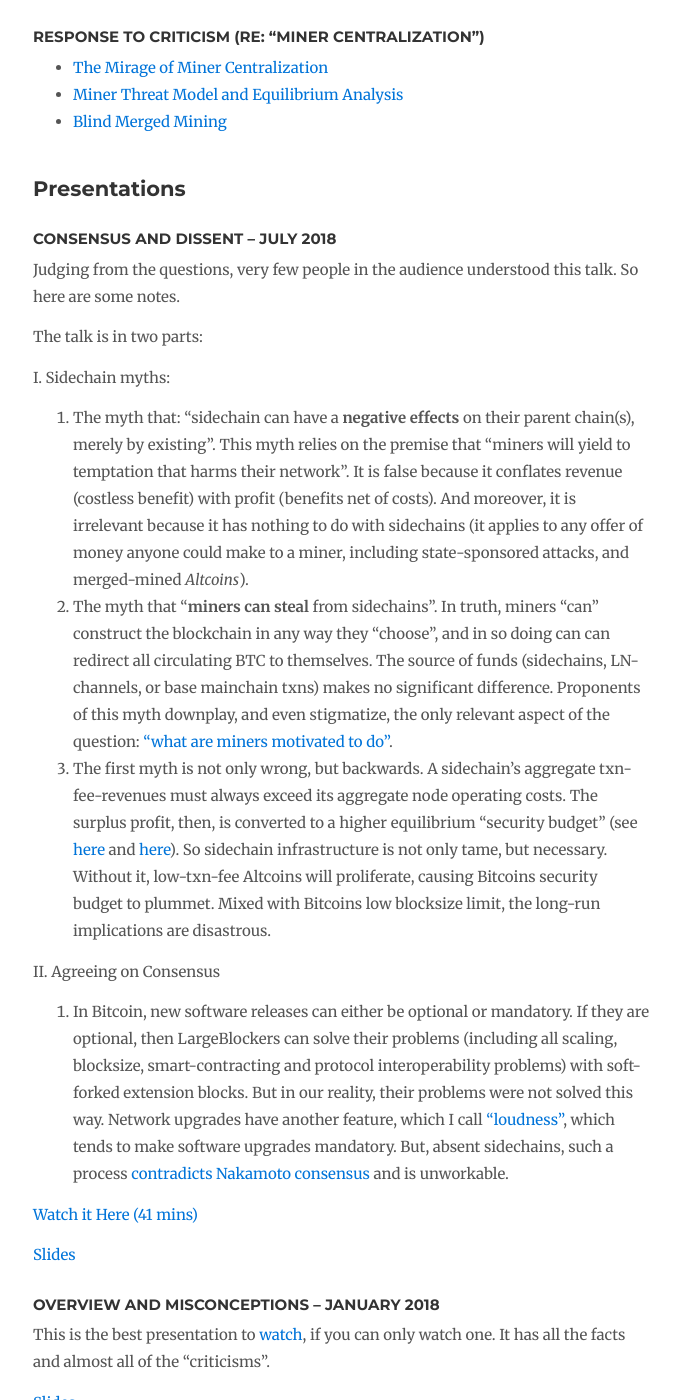
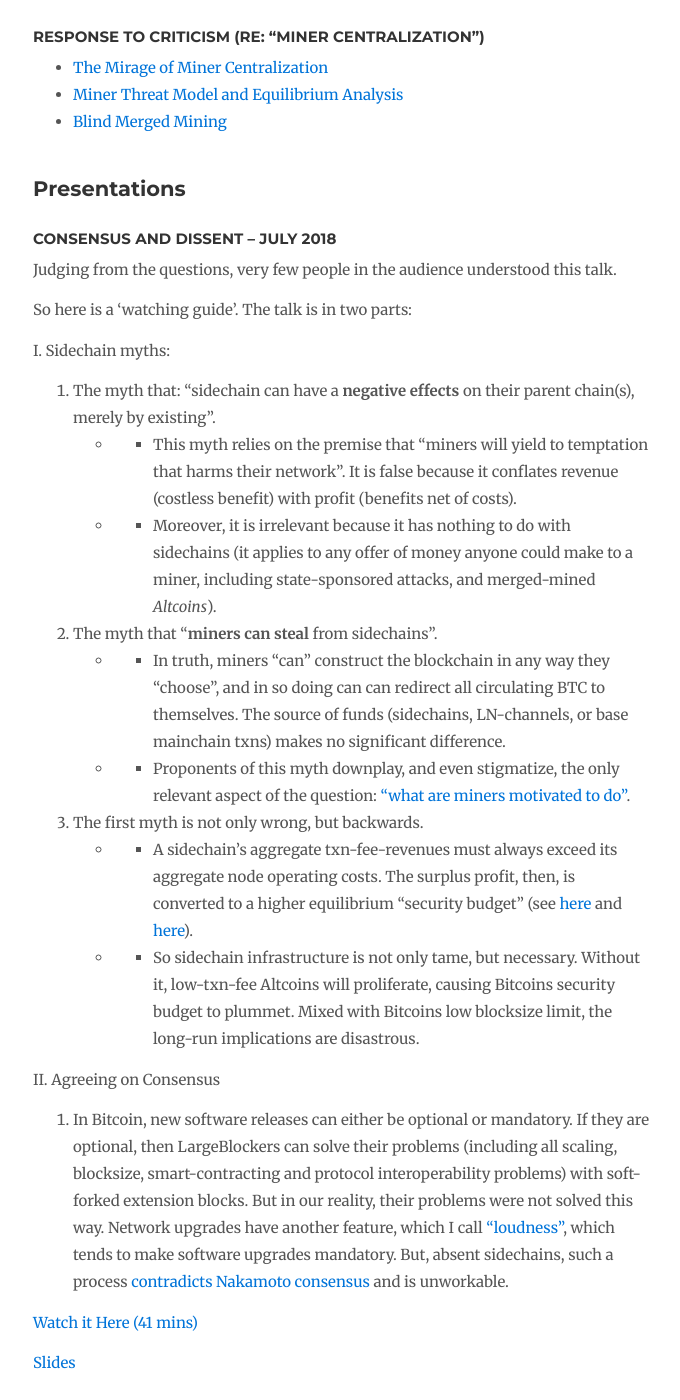
Before and after one commit to drivechain-project/drivechain.info, a Jekyll site: the page built from literature/index.md, in a window 1280 px wide and 1400 px high, scrolled down 752 px. Shown: the whole window, without its empty margins (137-817 px from the left). Built offline with Jekyll 4.4.1, drawn with Linux system fonts in a browser that asks for light colours; nearby versions of some CDN libraries; comment, search, counter and statistics services are not loaded.

Commit message:
bullet points

```diff
--- a/literature/index.md
+++ b/literature/index.md
@@ -36,15 +36,21 @@
 
 ### Consensus and Dissent -- July 2018 ### {#bob}
 
-Judging from the questions, very few people in the audience understood this talk. So here are some notes.
+Judging from the questions, very few people in the audience understood this talk.
 
-The talk is in two parts:
+So here is a 'watching guide'. The talk is in two parts:
 
 I. Sidechain myths:
 
-  1. The myth that: "sidechain can have a **negative effects** on their parent chain(s), merely by existing". This myth relies on the premise that "miners will yield to temptation that harms their network". It is false because it conflates revenue (costless benefit) with profit (benefits net of costs). And moreover, it is irrelevant because it has nothing to do with sidechains (it applies to any offer of money anyone could make to a miner, including state-sponsored attacks, and merged-mined *Altcoins*).
-  2. The myth that "**miners can steal** from sidechains". In truth, miners "can" construct the blockchain in any way they "choose", and in so doing can can redirect all circulating BTC to themselves. The source of funds (sidechains, LN-channels, or base mainchain txns) makes no significant difference. Proponents of this myth downplay, and even stigmatize, the only relevant aspect of the question: ["what are miners motivated to do"](http://www.drivechain.info/media/meme3.png).
-  3. The first myth is not only wrong, but backwards. A sidechain's aggregate txn-fee-revenues must always exceed its aggregate node operating costs. The surplus profit, then, is converted to a higher equilibrium "security budget" (see [here](https://medium.com/coinmonks/bitcoin-security-a-negative-exponential-95e78b6b575#665a) and [here](http://www.truthcoin.info/blog/pow-and-mining/)). So sidechain infrastructure is not only tame, but necessary. Without it, low-txn-fee Altcoins will proliferate, causing Bitcoins security budget to plummet. Mixed with Bitcoins low blocksize limit, the long-run implications are disastrous.
+  1. The myth that: "sidechain can have a **negative effects** on their parent chain(s), merely by existing".
+  * * This myth relies on the premise that "miners will yield to temptation that harms their network". It is false because it conflates revenue (costless benefit) with profit (benefits net of costs).
+  * * Moreover, it is irrelevant because it has nothing to do with sidechains (it applies to any offer of money anyone could make to a miner, including state-sponsored attacks, and merged-mined *Altcoins*).
+  2. The myth that "**miners can steal** from sidechains".
+  * * In truth, miners "can" construct the blockchain in any way they "choose", and in so doing can can redirect all circulating BTC to themselves. The source of funds (sidechains, LN-channels, or base mainchain txns) makes no significant difference.
+  * * Proponents of this myth downplay, and even stigmatize, the only relevant aspect of the question: ["what are miners motivated to do"](http://www.drivechain.info/media/meme3.png).
+  3. The first myth is not only wrong, but backwards.
+  * * A sidechain's aggregate txn-fee-revenues must always exceed its aggregate node operating costs. The surplus profit, then, is converted to a higher equilibrium "security budget" (see [here](https://medium.com/coinmonks/bitcoin-security-a-negative-exponential-95e78b6b575#665a) and [here](http://www.truthcoin.info/blog/pow-and-mining/)).
+  * * So sidechain infrastructure is not only tame, but necessary. Without it, low-txn-fee Altcoins will proliferate, causing Bitcoins security budget to plummet. Mixed with Bitcoins low blocksize limit, the long-run implications are disastrous.
 
 II. Agreeing on Consensus
 
```
